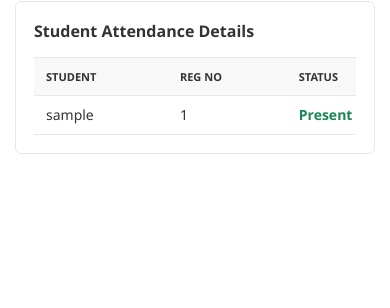
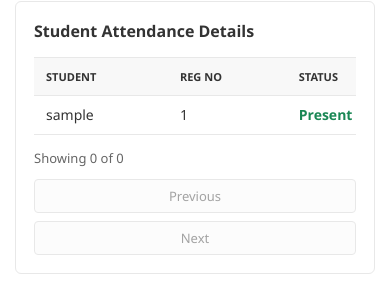
Before and after one commit to malikhasham712-tech/uems-final-year-project, a Django app: page /reports/1/ in a window 390 px wide. Shown: the part 1027-1335 px from the top of the page. Before the commit the page ends 1181 px from the top, so only its background shows below. Run offline with Django 5.2, Linux system fonts and the light colour scheme; a user stored in the database is signed in; tables that the repository leaves empty hold one stand-in row (values such as "Sample post"); data that the repository does not hold is empty.

Commit message:
pagination added in report of admin panel

```diff
--- a/uems/templates/admin/attendance_report_change.html
+++ b/uems/templates/admin/attendance_report_change.html
@@ -129,6 +129,40 @@
         vertical-align: top;
     }
 
+    .report-pagination {
+        display: flex;
+        align-items: center;
+        justify-content: space-between;
+        gap: 12px;
+        margin-top: 14px;
+        color: var(--body-quiet-color);
+        font-size: 13px;
+    }
+
+    .report-pagination-links {
+        display: flex;
+        flex-wrap: wrap;
+        gap: 8px;
+    }
+
+    .report-page-number {
+        min-width: 34px;
+        text-align: center;
+    }
+
+    .report-page-number.current {
+        background: var(--button-bg);
+        color: var(--button-fg) !important;
+        border-color: var(--button-bg);
+        pointer-events: none;
+    }
+
+    .report-admin-btn.disabled {
+        opacity: 0.45;
+        cursor: not-allowed;
+        pointer-events: none;
+    }
+
     .present {
         color: #198754;
         font-weight: 700;
@@ -155,6 +189,15 @@
         .report-admin-btn {
             width: 100%;
             text-align: center;
+        }
+
+        .report-pagination {
+            align-items: stretch;
+            flex-direction: column;
+        }
+
+        .report-pagination-links {
+            width: 100%;
         }
 
         .summary-grid {
@@ -255,6 +298,35 @@
                 </tbody>
             </table>
         </div>
+
+        <div class="report-pagination">
+            <div>
+                {% if page_obj.paginator.count %}
+                    Showing {{ page_obj.start_index }}-{{ page_obj.end_index }} of {{ page_obj.paginator.count }}
+                {% else %}
+                    Showing 0 of 0
+                {% endif %}
+            </div>
+            <div class="report-pagination-links">
+                {% if page_obj.has_previous %}
+                    <a href="?page={{ page_obj.previous_page_number }}" class="report-admin-btn secondary">Previous</a>
+                {% else %}
+                    <span class="report-admin-btn secondary disabled">Previous</span>
+                {% endif %}
+                {% for page_number in page_obj.paginator.page_range %}
+                    {% if page_number == page_obj.number %}
+                        <span class="report-admin-btn secondary report-page-number current">{{ page_number }}</span>
+                    {% else %}
+                        <a href="?page={{ page_number }}" class="report-admin-btn secondary report-page-number">{{ page_number }}</a>
+                    {% endif %}
+                {% endfor %}
+                {% if page_obj.has_next %}
+                    <a href="?page={{ page_obj.next_page_number }}" class="report-admin-btn secondary">Next</a>
+                {% else %}
+                    <span class="report-admin-btn secondary disabled">Next</span>
+                {% endif %}
+            </div>
+        </div>
     </div>
 
 </div>
```
Also changed, not shown: uems/events/admin.py (+13 -2 lines), uems/templates/admin/event_report_change.html (+72 -0 lines).
